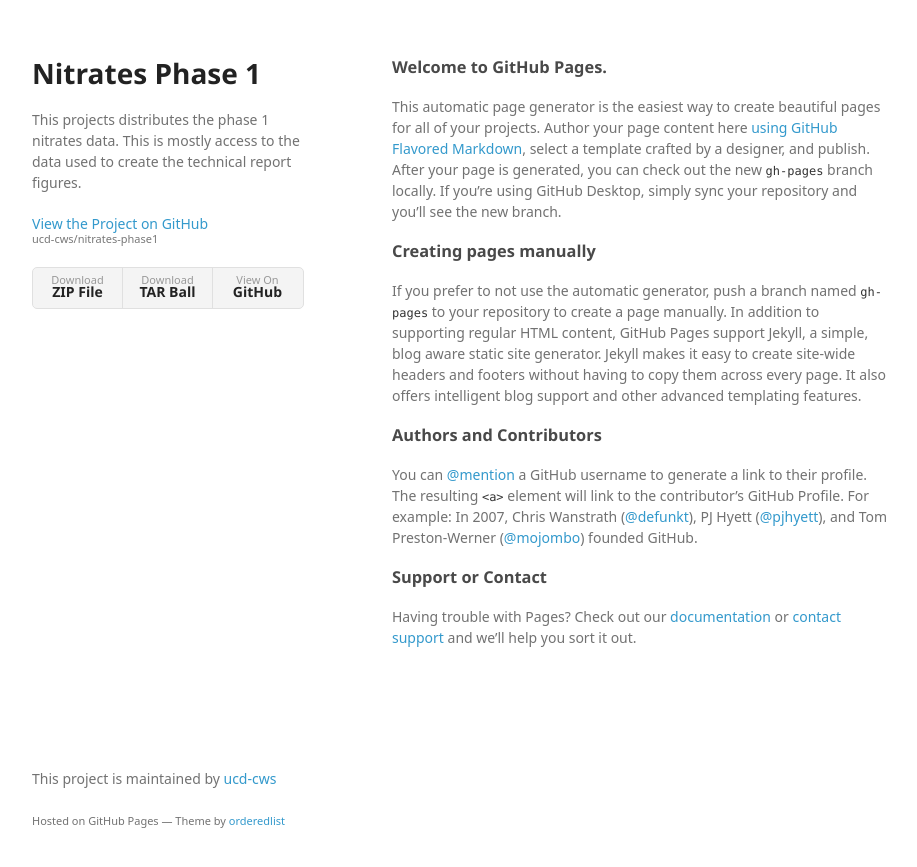
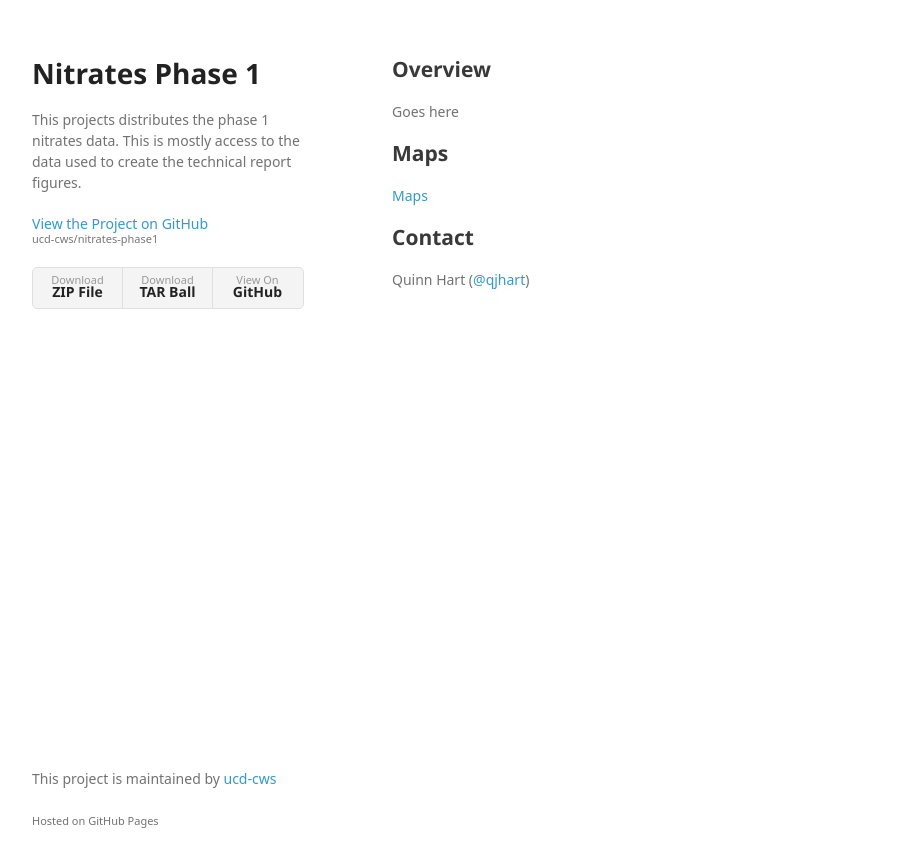
Before and after one commit to ucd-cws/nitrates-phase1, a Jekyll site: the page built from index.md, in a window 1280 px wide. Shown: the top 867 px of the page, without its empty margins (178-1095 px from the left). Built offline with Jekyll 4.4.1, drawn with Linux system fonts in a browser that asks for light colours; some web fonts are replaced; Markdown is read by kramdown in place of the engine named in the settings.

Commit message:
Updated links

```diff
--- a/_layouts/default.html
+++ b/_layouts/default.html
@@ -32,7 +32,7 @@
       </section>
       <footer>
         <p>This project is maintained by <a href="https://github.com/ucd-cws">ucd-cws</a></p>
-        <p><small>Hosted on GitHub Pages &mdash; Theme by <a href="https://github.com/orderedlist">orderedlist</a></small></p>
+        <p><small>Hosted on GitHub Pages</small></p>
       </footer>
     </div>
     <script src="javascripts/scale.fix.js"></script>
--- a/index.html
+++ /dev/null
@@ -1,23 +0,0 @@
----
-layout: default
-title: Nitrates Phase 1 by ucd-cws
----
-        <h3>
-<a id="welcome-to-github-pages" class="anchor" href="#welcome-to-github-pages" aria-hidden="true"><span aria-hidden="true" class="octicon octicon-link"></span></a>Welcome to GitHub Pages.</h3>
-
-<p>This automatic page generator is the easiest way to create beautiful pages for all of your projects. Author your page content here <a href="https://guides.github.com/features/mastering-markdown/">using GitHub Flavored Markdown</a>, select a template crafted by a designer, and publish. After your page is generated, you can check out the new <code>gh-pages</code> branch locally. If you’re using GitHub Desktop, simply sync your repository and you’ll see the new branch.</p>
-
-<h3>
-<a id="creating-pages-manually" class="anchor" href="#creating-pages-manually" aria-hidden="true"><span aria-hidden="true" class="octicon octicon-link"></span></a>Creating pages manually</h3>
-
-<p>If you prefer to not use the automatic generator, push a branch named <code>gh-pages</code> to your repository to create a page manually. In addition to supporting regular HTML content, GitHub Pages support Jekyll, a simple, blog aware static site generator. Jekyll makes it easy to create site-wide headers and footers without having to copy them across every page. It also offers intelligent blog support and other advanced templating features.</p>
-
-<h3>
-<a id="authors-and-contributors" class="anchor" href="#authors-and-contributors" aria-hidden="true"><span aria-hidden="true" class="octicon octicon-link"></span></a>Authors and Contributors</h3>
-
-<p>You can <a href="https://help.github.com/articles/basic-writing-and-formatting-syntax/#mentioning-users-and-teams" class="user-mention">@mention</a> a GitHub username to generate a link to their profile. The resulting <code>&lt;a&gt;</code> element will link to the contributor’s GitHub Profile. For example: In 2007, Chris Wanstrath (<a href="https://github.com/defunkt" class="user-mention">@defunkt</a>), PJ Hyett (<a href="https://github.com/pjhyett" class="user-mention">@pjhyett</a>), and Tom Preston-Werner (<a href="https://github.com/mojombo" class="user-mention">@mojombo</a>) founded GitHub.</p>
-
-<h3>
-<a id="support-or-contact" class="anchor" href="#support-or-contact" aria-hidden="true"><span aria-hidden="true" class="octicon octicon-link"></span></a>Support or Contact</h3>
-
-<p>Having trouble with Pages? Check out our <a href="https://help.github.com/pages">documentation</a> or <a href="https://github.com/contact">contact support</a> and we’ll help you sort it out.</p>
--- /dev/null
+++ b/index.md
@@ -0,0 +1,15 @@
+---
+layout: default
+title: Nitrates Phase 1 by ucd-cws
+---
+##  Overview
+
+Goes here
+
+## Maps
+
+[Maps](maps/)
+
+## Contact
+
+Quinn Hart (<a href="https://github.com/qjhart" class="user-mention">@qjhart</a>)
```
Also changed, not shown: maps/index.md (+7 -9 lines).
